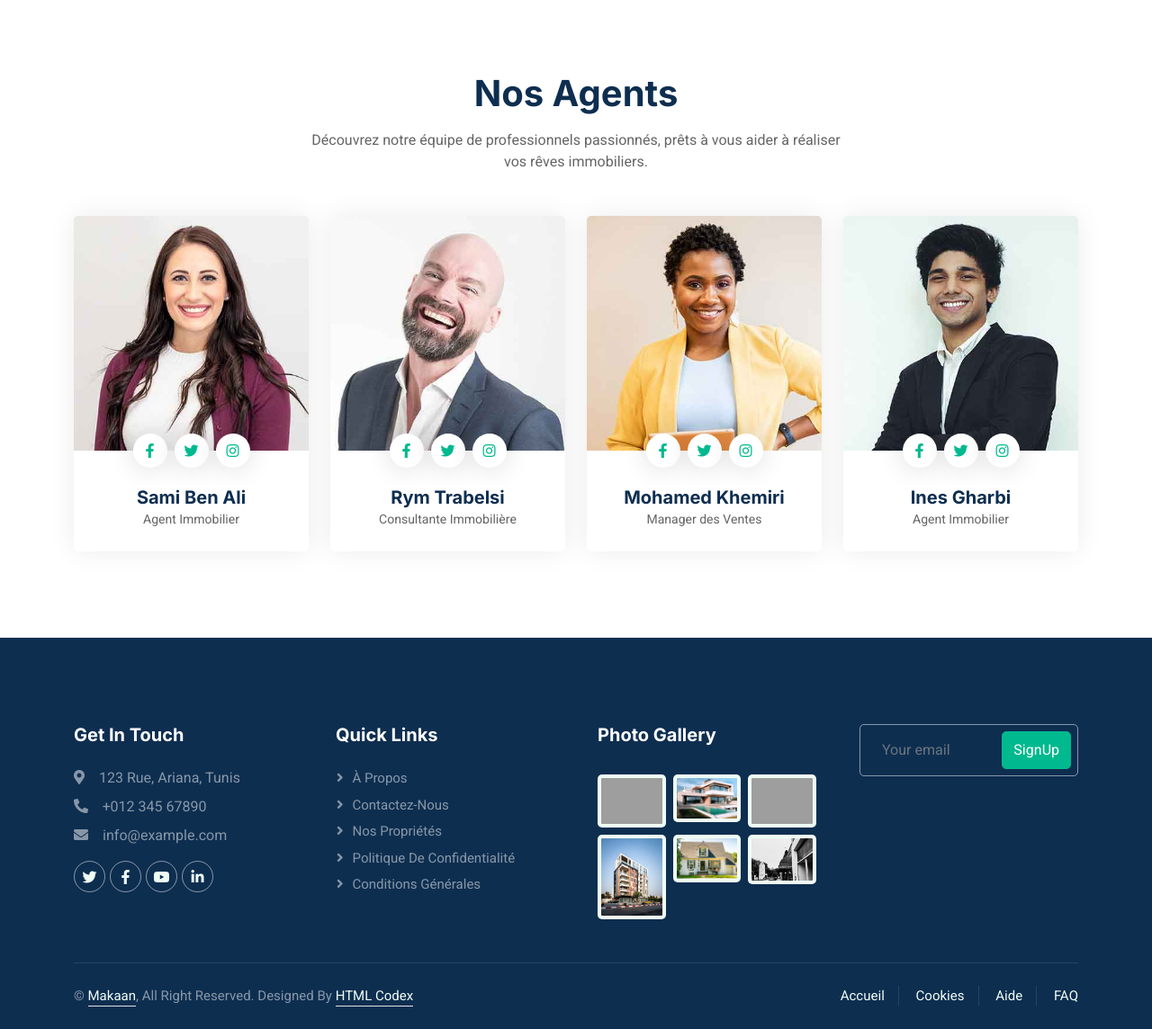
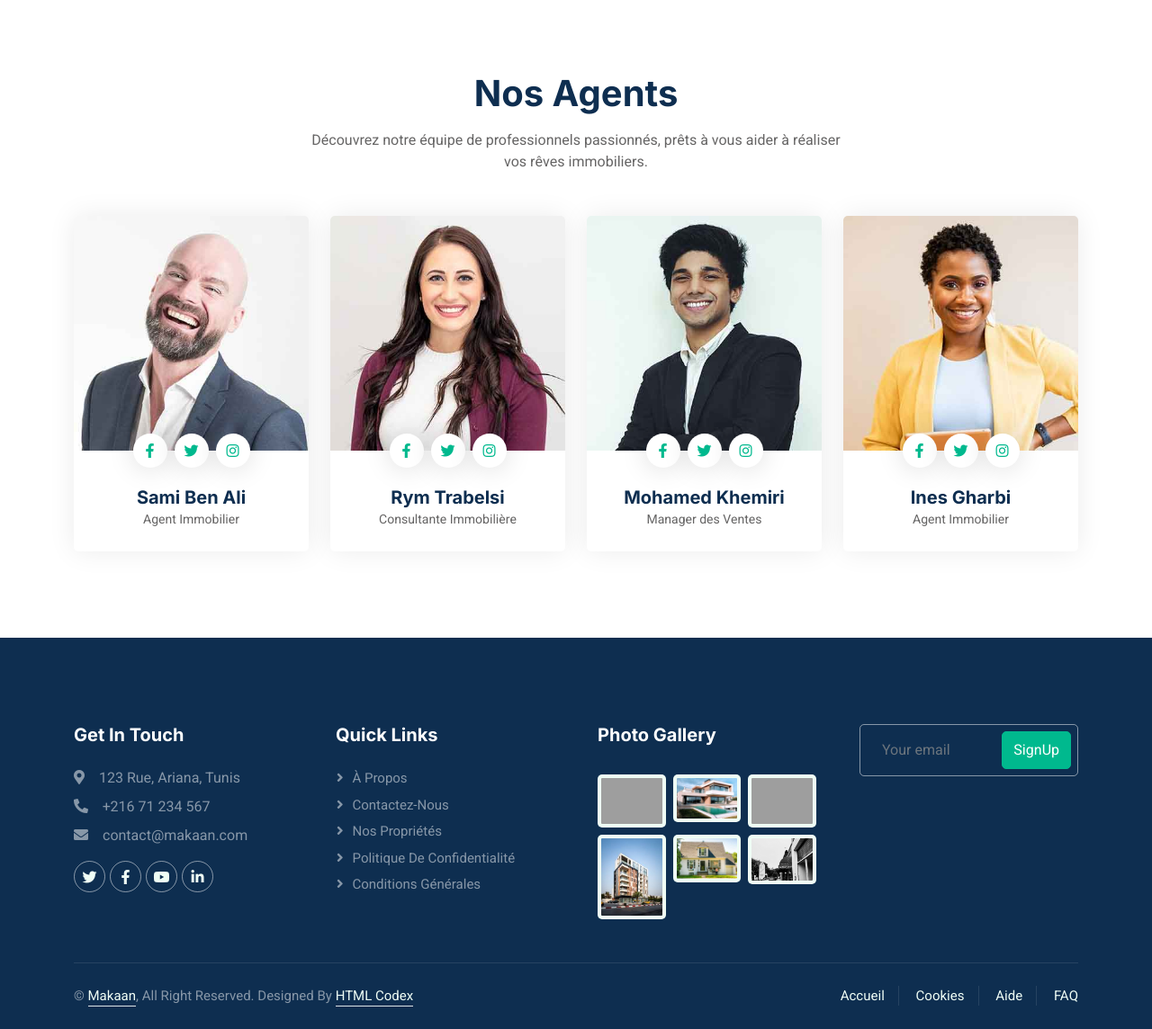
Before and after one commit to Alaebal/makaan-colocation, a PHP site: page /about.php in a window 1280 px wide. Shown: the part 1791-2935 px from the top of the page at 90% size. Run offline with PHP 8.4, Linux system fonts and the light colour scheme; some libraries are stand-ins or nearby versions; grey boxes are pictures that could not be loaded.

Commit message:
modification ...

```diff
--- a/about.php
+++ b/about.php
@@ -115,7 +115,7 @@
                     <div class="col-lg-3 col-md-6 wow fadeInUp" data-wow-delay="0.1s">
                         <div class="team-item rounded overflow-hidden">
                             <div class="position-relative">
-                                <img class="img-fluid" src="img/team-1.jpg" alt="">
+                                <img class="img-fluid" src="img/team-2.jpg" alt="">
                                 <div class="position-absolute start-50 top-100 translate-middle d-flex align-items-center">
                                     <a class="btn btn-square mx-1" href=""><i class="fab fa-facebook-f"></i></a>
                                     <a class="btn btn-square mx-1" href=""><i class="fab fa-twitter"></i></a>
@@ -131,7 +131,7 @@
                     <div class="col-lg-3 col-md-6 wow fadeInUp" data-wow-delay="0.3s">
                         <div class="team-item rounded overflow-hidden">
                             <div class="position-relative">
-                                <img class="img-fluid" src="img/team-2.jpg" alt="">
+                                <img class="img-fluid" src="img/team-1.jpg" alt="">
                                 <div class="position-absolute start-50 top-100 translate-middle d-flex align-items-center">
                                     <a class="btn btn-square mx-1" href=""><i class="fab fa-facebook-f"></i></a>
                                     <a class="btn btn-square mx-1" href=""><i class="fab fa-twitter"></i></a>
@@ -147,7 +147,7 @@
                     <div class="col-lg-3 col-md-6 wow fadeInUp" data-wow-delay="0.5s">
                         <div class="team-item rounded overflow-hidden">
                             <div class="position-relative">
-                                <img class="img-fluid" src="img/team-3.jpg" alt="">
+                                <img class="img-fluid" src="img/team-4.jpg" alt="">
                                 <div class="position-absolute start-50 top-100 translate-middle d-flex align-items-center">
                                     <a class="btn btn-square mx-1" href=""><i class="fab fa-facebook-f"></i></a>
                                     <a class="btn btn-square mx-1" href=""><i class="fab fa-twitter"></i></a>
@@ -163,7 +163,7 @@
                     <div class="col-lg-3 col-md-6 wow fadeInUp" data-wow-delay="0.7s">
                         <div class="team-item rounded overflow-hidden">
                             <div class="position-relative">
-                                <img class="img-fluid" src="img/team-4.jpg" alt="">
+                                <img class="img-fluid" src="img/team-3.jpg" alt="">
                                 <div class="position-absolute start-50 top-100 translate-middle d-flex align-items-center">
                                     <a class="btn btn-square mx-1" href=""><i class="fab fa-facebook-f"></i></a>
                                     <a class="btn btn-square mx-1" href=""><i class="fab fa-twitter"></i></a>
--- a/includes/footer.php
+++ b/includes/footer.php
@@ -5,8 +5,8 @@
                     <div class="col-lg-3 col-md-6">
                         <h5 class="text-white mb-4">Get In Touch</h5>
                         <p class="mb-2"><i class="fa fa-map-marker-alt me-3"></i>123 Rue, Ariana, Tunis</p>
-                        <p class="mb-2"><i class="fa fa-phone-alt me-3"></i>+012 345 67890</p>
-                        <p class="mb-2"><i class="fa fa-envelope me-3"></i>info@example.com</p>
+                        <p class="mb-2"><i class="fa fa-phone-alt me-3"></i>+216 71 234 567</p>
+                        <p class="mb-2"><i class="fa fa-envelope me-3"></i>contact@makaan.com</p>
                         <div class="d-flex pt-2">
                             <a class="btn btn-outline-light btn-social" href=""><i class="fab fa-twitter"></i></a>
                             <a class="btn btn-outline-light btn-social" href=""><i class="fab fa-facebook-f"></i></a>
```
Also changed, not shown: property-agent.php (+4 -4 lines).
